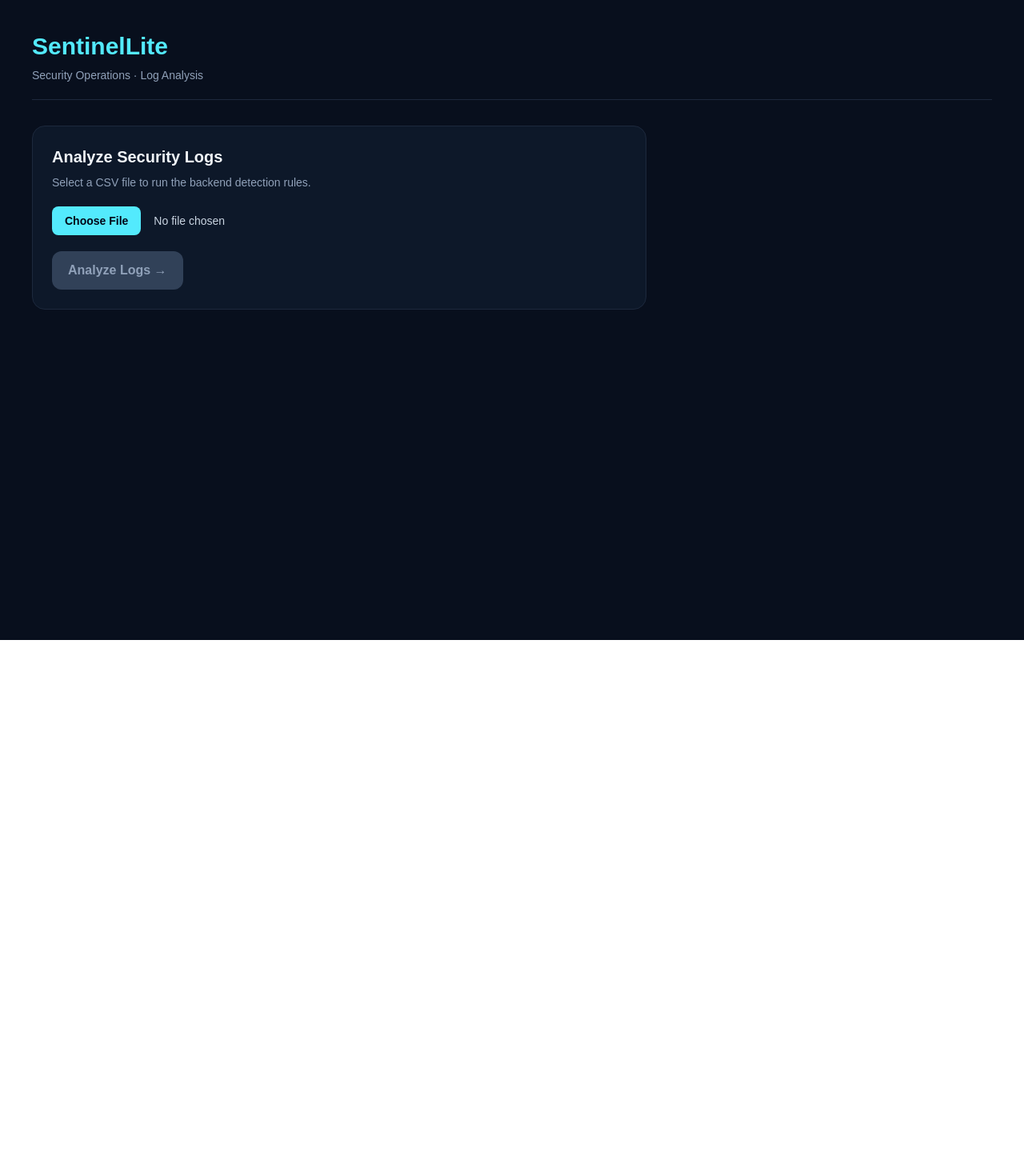
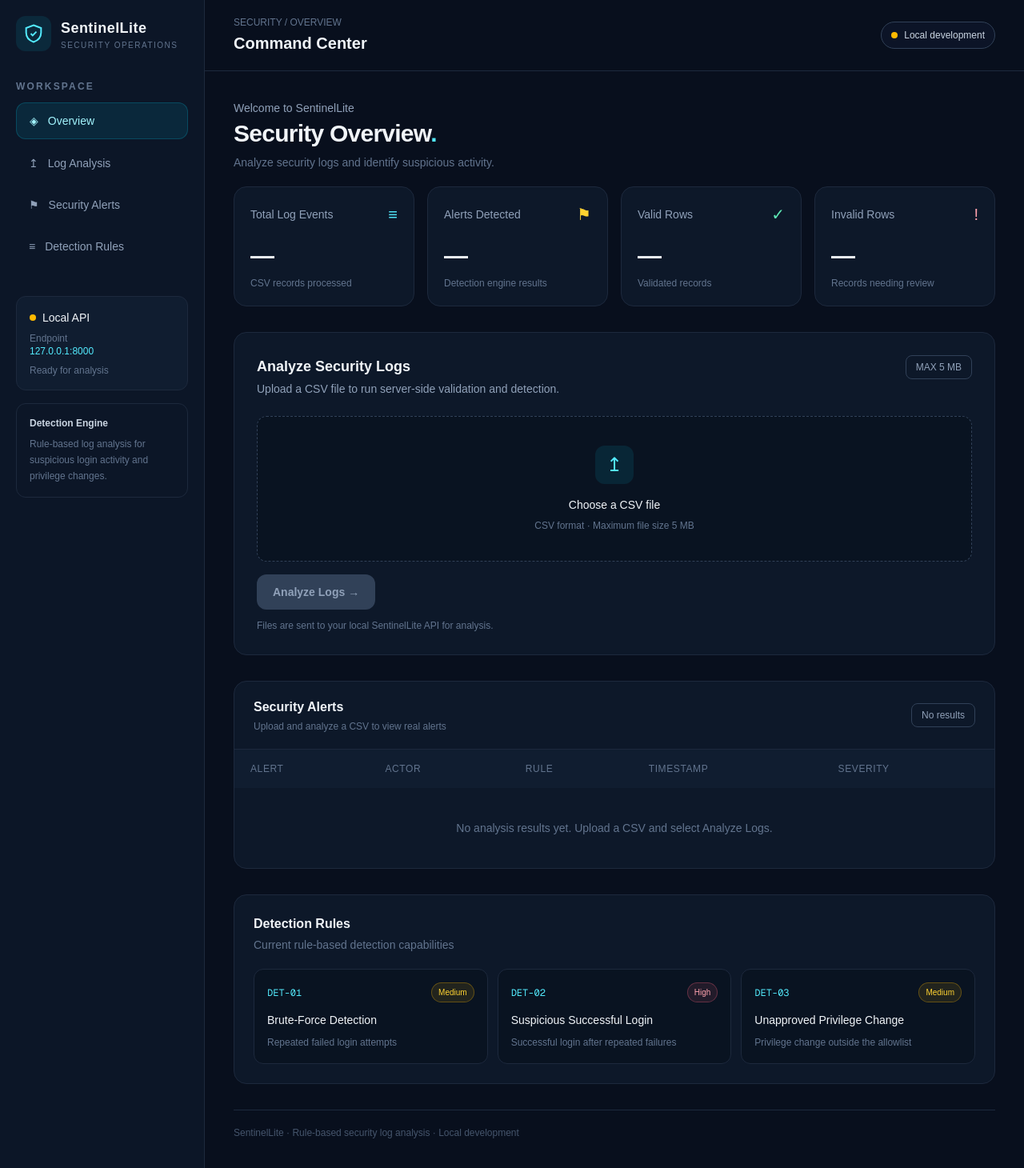
Before and after one commit to ramm46/YuvaIntern-Cybersecurity-Internship, a Next.js app in the folder 03_Practical_Implementation_Project/SentinelLite/frontend-app/: page / in a window 1280 px wide. Shown: the whole page at 80% size. Before the commit the page ends 800 px from the top, so only its background shows below. Built offline with nearby package versions, Linux system fonts and the light colour scheme.

Commit message:
Redesign SentinelLite security dashboard

```diff
--- a/03_Practical_Implementation_Project/SentinelLite/frontend-app/src/app/page.tsx
+++ b/03_Practical_Implementation_Project/SentinelLite/frontend-app/src/app/page.tsx
@@ -1,3 +1,4 @@
+
 "use client";
 
 import { useState } from "react";
@@ -21,11 +22,63 @@ type ApiResult = {
 const API_URL = "http://127.0.0.1:8000/api/analyze";
 const MAX_FILE_SIZE = 5 * 1024 * 1024;
 
+function field(
+  item: ApiAlert,
+  keys: string[],
+  fallback = "—",
+): string {
+  for (const key of keys) {
+    const value = item[key];
+    if (value !== undefined && value !== null && String(value).trim()) {
+      return String(value);
+    }
+  }
+  return fallback;
+}
+
+function severityClass(severity: string) {
+  const value = severity.toLowerCase();
+  if (value === "high" || value === "critical") {
+    return "border-rose-400/30 bg-rose-400/10 text-rose-300";
+  }
+  if (value === "low") {
+    return "border-cyan-400/30 bg-cyan-400/10 text-cyan-300";
+  }
+  return "border-amber-400/30 bg-amber-400/10 text-amber-300";
+}
+
+const rules = [
+  { id: "DET-01", title: "Brute-Force Detection", severity: "Medium", description: "Repeated failed login attempts" },
+  { id: "DET-02", title: "Suspicious Successful Login", severity: "High", description: "Successful login after repeated failures" },
+  { id: "DET-03", title: "Unapproved Privilege Change", severity: "Medium", description: "Privilege change outside the allowlist" },
+];
+
 export default function Home() {
   const [file, setFile] = useState<File | null>(null);
   const [result, setResult] = useState<ApiResult | null>(null);
   const [error, setError] = useState("");
   const [loading, setLoading] = useState(false);
+
+  function selectFile(selected: File | null) {
+    setError("");
+    setResult(null);
+
+    if (!selected) {
+      setFile(null);
+      return;
+    }
+    if (!selected.name.toLowerCase().endsWith(".csv")) {
+      setFile(null);
+      setError("Please select a CSV file.");
+      return;
+    }
+    if (selected.size > MAX_FILE_SIZE) {
+      setFile(null);
+      setError("File exceeds the 5 MB upload limit.");
+      return;
+    }
+    setFile(selected);
+  }
 
   async function analyzeLogs() {
     if (!file || loading) return;
@@ -35,166 +88,246 @@ export default function Home() {
     setResult(null);
 
     try {
-      const formData = new FormData();
-      formData.append("file", file);
+      const body = new FormData();
+      body.append("file", file);
 
       const response = await fetch(API_URL, {
         method: "POST",
-        body: formData,
+        body,
       });
 
-      const data = await response.json();
+      const data = await response.json().catch(() => null);
 
       if (!response.ok) {
         throw new Error(
-          typeof data.detail === "string"
+          typeof data?.detail === "string"
             ? data.detail
-            : `Request failed: ${response.status}`,
+            : `Analysis failed with HTTP ${response.status}.`,
         );
+      }
+
+      if (!data?.summary || !Array.isArray(data.alerts)) {
+        throw new Error("The API returned an unexpected response.");
       }
 
       setResult(data as ApiResult);
     } catch (err) {
       setError(
-        err instanceof Error
-          ? err.message
-          : "Unable to analyze the file.",
+        err instanceof TypeError
+          ? "Cannot connect to FastAPI. Make sure the backend is running at 127.0.0.1:8000."
+          : err instanceof Error
+            ? err.message
+            : "An unexpected error occurred.",
       );
     } finally {
       setLoading(false);
     }
   }
 
+  const alerts = result?.alerts ?? [];
+
+  const metrics = [
+    {
+      label: "Total Log Events",
+      value: result?.summary.total_rows ?? "—",
+      note: "CSV records processed",
+      icon: "≡",
+      color: "text-cyan-300",
+    },
+    {
+      label: "Alerts Detected",
+      value: result?.summary.alerts_detected ?? "—",
+      note: "Detection engine results",
+      icon: "⚑",
+      color: "text-amber-300",
+    },
+    {
+      label: "Valid Rows",
+      value: result?.summary.valid_rows ?? "—",
+      note: "Validated records",
+      icon: "✓",
+      color: "text-emerald-300",
+    },
+    {
+      label: "Invalid Rows",
+      value: result?.summary.invalid_rows ?? "—",
+      note: "Records needing review",
+      icon: "!",
+      color: "text-rose-300",
+    },
+  ];
+
   return (
-    <main className="min-h-screen bg-[#080f1d] p-5 text-slate-100 sm:p-10">
-      <header className="mb-8 border-b border-slate-800 pb-5">
-        <h1 className="text-3xl font-bold text-cyan-300">
-          SentinelLite
-        </h1>
-        <p className="mt-2 text-sm text-slate-400">
-          Security Operations · Log Analysis
-        </p>
-      </header>
+    <main className="min-h-screen bg-[#080f1d] text-slate-100 md:flex">
+      <aside className="border-b border-slate-800 bg-[#0c1627] p-5 md:min-h-screen md:w-64 md:border-b-0 md:border-r">
+        <div className="flex items-center gap-3">
+          <div className="flex h-11 w-11 items-center justify-center rounded-xl bg-cyan-400/10 text-cyan-300">
+            <svg viewBox="0 0 24 24" fill="none" stroke="currentColor" strokeWidth="1.7" className="h-7 w-7">
+              <path d="M12 3 20 6v5c0 5-3.5 8.5-8 10-4.5-1.5-8-5-8-10V6l8-3Z" />
+              <path d="m9 12 2 2 4-4" />
+            </svg>
+          </div>
+          <div>
+            <h1 className="text-lg font-bold tracking-wide">SentinelLite</h1>
+            <p className="text-[10px] tracking-[0.15em] text-slate-500">SECURITY OPERATIONS</p>
+          </div>
+        </div>
 
-      <section className="max-w-3xl rounded-2xl border border-slate-800 bg-[#0d1829] p-6">
-        <h2 className="text-xl font-semibold">Analyze Security Logs</h2>
-        <p className="mt-2 text-sm text-slate-400">
-          Select a CSV file to run the backend detection rules.
-        </p>
+        <p className="mb-3 mt-9 text-xs font-semibold uppercase tracking-[0.18em] text-slate-500">Workspace</p>
+        <nav className="space-y-2">
+          <a href="#overview" className="flex items-center gap-3 rounded-xl border border-cyan-400/20 bg-cyan-400/10 px-4 py-3 text-sm text-cyan-200">◈ <span>Overview</span></a>
+          <a href="#upload" className="flex items-center gap-3 rounded-xl px-4 py-3 text-sm text-slate-400 transition hover:bg-slate-800 hover:text-white">↥ <span>Log Analysis</span></a>
+          <a href="#alerts" className="flex items-center gap-3 rounded-xl px-4 py-3 text-sm text-slate-400 transition hover:bg-slate-800 hover:text-white">⚑ <span>Security Alerts</span></a>
+          <a href="#rules" className="flex items-center gap-3 rounded-xl px-4 py-3 text-sm text-slate-400 transition hover:bg-slate-800 hover:text-white">≡ <span>Detection Rules</span></a>
+        </nav>
 
-        <input
-          type="file"
-          accept=".csv,text/csv"
-          className="mt-5 block w-full text-sm text-slate-300 file:mr-4 file:rounded-lg file:border-0 file:bg-cyan-300 file:px-4 file:py-2 file:font-semibold file:text-slate-950"
-          onChange={(event) => {
-            const selected = event.target.files?.[0] ?? null;
-            setError("");
-            setResult(null);
+        <div className="mt-10 rounded-xl border border-slate-800 bg-[#101d30] p-4">
+          <div className="flex items-center gap-2 text-sm font-medium">
+            <span className={`h-2 w-2 rounded-full ${error ? "bg-rose-400" : result ? "bg-emerald-400" : "bg-amber-400"}`} />
+            Local API
+          </div>
+          <p className="mt-2 text-xs text-slate-500">Endpoint</p>
+          <p className="break-all text-xs text-cyan-300">127.0.0.1:8000</p>
+          <p className="mt-2 text-xs text-slate-500">{result ? "Analysis completed" : error ? "Check connection or input" : "Ready for analysis"}</p>
+        </div>
 
-            if (selected && !selected.name.toLowerCase().endsWith(".csv")) {
-              setFile(null);
-              setError("Please select a CSV file.");
-            } else if (selected && selected.size > MAX_FILE_SIZE) {
-              setFile(null);
-              setError("Maximum file size is 5 MB.");
-            } else {
-              setFile(selected);
-            }
-          }}
-        />
+        <div className="mt-4 rounded-xl border border-slate-800 p-4">
+          <p className="text-xs font-semibold text-slate-300">Detection Engine</p>
+          <p className="mt-2 text-xs leading-5 text-slate-500">Rule-based log analysis for suspicious login activity and privilege changes.</p>
+        </div>
+      </aside>
 
-        {file && (
-          <p className="mt-3 text-sm text-cyan-200">
-            Selected: {file.name}
-          </p>
-        )}
+      <section className="min-w-0 flex-1">
+        <header className="flex flex-wrap items-center justify-between gap-4 border-b border-slate-800 px-6 py-5 lg:px-9">
+          <div>
+            <p className="text-xs text-slate-500">SECURITY / OVERVIEW</p>
+            <h2 className="mt-1 text-xl font-semibold">Command Center</h2>
+          </div>
+          <div className="flex items-center gap-2 rounded-full border border-slate-700 bg-slate-900/70 px-3 py-2 text-xs text-slate-300">
+            <span className={`h-2 w-2 rounded-full ${result ? "bg-emerald-400" : "bg-amber-400"}`} />
+            {result ? "Analysis complete" : "Local development"}
+          </div>
+        </header>
 
-        <button
-          type="button"
-          onClick={analyzeLogs}
-          disabled={!file || loading}
-          className="mt-5 rounded-xl bg-cyan-300 px-5 py-3 font-semibold text-slate-950 hover:bg-cyan-200 disabled:cursor-not-allowed disabled:bg-slate-700 disabled:text-slate-400"
-        >
-          {loading ? "Analyzing..." : "Analyze Logs →"}
-        </button>
+        <div className="space-y-8 p-5 sm:p-7 lg:p-9">
+          <section id="overview">
+            <div className="mb-5">
+              <p className="text-sm text-slate-400">Welcome to SentinelLite</p>
+              <h3 className="mt-1 text-2xl font-bold tracking-tight sm:text-3xl">Security Overview<span className="text-cyan-300">.</span></h3>
+              <p className="mt-2 text-sm text-slate-500">Analyze security logs and identify suspicious activity.</p>
+            </div>
 
-        {error && (
-          <p role="alert" className="mt-4 rounded-lg bg-rose-950 p-4 text-sm text-rose-200">
-            {error}
-          </p>
-        )}
-      </section>
-
-      {result && (
-        <>
-          <section className="mt-8 grid gap-4 sm:grid-cols-2 xl:grid-cols-4">
-            {[
-              ["Total Events", result.summary.total_rows],
-              ["Alerts", result.summary.alerts_detected],
-              ["Valid Rows", result.summary.valid_rows],
-              ["Invalid Rows", result.summary.invalid_rows],
-            ].map(([label, value]) => (
-              <article
-                key={String(label)}
-                className="rounded-xl border border-slate-800 bg-[#0d1829] p-5"
-              >
-                <p className="text-sm text-slate-400">{label}</p>
-                <p className="mt-3 text-3xl font-bold text-cyan-200">
-                  {value}
-                </p>
-              </article>
-            ))}
+            <div className="grid gap-4 sm:grid-cols-2 xl:grid-cols-4">
+              {metrics.map((metric) => (
+                <article key={metric.label} className="rounded-2xl border border-slate-800 bg-[#0d1829] p-5 transition hover:border-slate-700">
+                  <div className="flex items-center justify-between">
+                    <p className="text-sm text-slate-400">{metric.label}</p>
+                    <span className={`text-xl ${metric.color}`}>{metric.icon}</span>
+                  </div>
+                  <p className="mt-5 text-3xl font-semibold">{metric.value}</p>
+                  <p className="mt-2 text-xs text-slate-500">{metric.note}</p>
+                </article>
+              ))}
+            </div>
           </section>
 
-          <section className="mt-8 overflow-x-auto rounded-2xl border border-slate-800 bg-[#0d1829] p-5">
-            <h2 className="mb-4 text-xl font-semibold">Security Alerts</h2>
+          <section id="upload" className="rounded-2xl border border-slate-800 bg-[#0d1829] p-5 sm:p-7">
+            <div className="flex flex-wrap items-start justify-between gap-3">
+              <div>
+                <h3 className="text-lg font-semibold">Analyze Security Logs</h3>
+                <p className="mt-1 text-sm text-slate-400">Upload a CSV file to run server-side validation and detection.</p>
+              </div>
+              <span className="rounded-lg border border-slate-700 px-3 py-1.5 text-xs text-slate-400">MAX 5 MB</span>
+            </div>
 
-            {result.alerts.length === 0 ? (
-              <p className="text-sm text-slate-400">
-                No security alerts detected.
-              </p>
-            ) : (
-              <table className="w-full min-w-[600px] text-left text-sm">
-                <thead className="text-slate-400">
+            <label className="mt-6 flex cursor-pointer flex-col items-center rounded-xl border border-dashed border-slate-700 bg-[#091321] px-5 py-9 text-center transition hover:border-cyan-400/60 hover:bg-cyan-400/[0.03]">
+              <span className="flex h-12 w-12 items-center justify-center rounded-xl bg-cyan-400/10 text-2xl text-cyan-300">↥</span>
+              <span className="mt-4 break-all text-sm font-medium">{file ? file.name : "Choose a CSV file"}</span>
+              <span className="mt-2 text-xs text-slate-500">{file ? `${(file.size / 1024).toFixed(1)} KB selected` : "CSV format · Maximum file size 5 MB"}</span>
+              <input type="file" accept=".csv,text/csv" className="sr-only" disabled={loading} onChange={(event) => selectFile(event.target.files?.[0] ?? null)} />
+            </label>
+
+            {error && <div role="alert" className="mt-4 rounded-xl border border-rose-400/20 bg-rose-400/10 px-4 py-3 text-sm text-rose-200">{error}</div>}
+            {result && <div role="status" className="mt-4 rounded-xl border border-emerald-400/20 bg-emerald-400/10 px-4 py-3 text-sm text-emerald-200">Analysis completed successfully for {result.filename}.</div>}
+
+            <button type="button" onClick={analyzeLogs} disabled={!file || loading} className="mt-4 w-full rounded-xl bg-cyan-300 px-5 py-3 text-sm font-semibold text-slate-950 transition hover:bg-cyan-200 disabled:cursor-not-allowed disabled:bg-slate-700 disabled:text-slate-400 sm:w-auto">
+              {loading ? "Analyzing logs…" : "Analyze Logs →"}
+            </button>
+            <p className="mt-3 text-xs text-slate-500">Files are sent to your local SentinelLite API for analysis.</p>
+          </section>
+
+          <section id="alerts" className="overflow-hidden rounded-2xl border border-slate-800 bg-[#0d1829]">
+            <div className="flex flex-wrap items-center justify-between gap-3 border-b border-slate-800 px-5 py-5 sm:px-6">
+              <div>
+                <h3 className="font-semibold">Security Alerts</h3>
+                <p className="mt-1 text-xs text-slate-500">{result ? "Detection engine results for the uploaded CSV" : "Upload and analyze a CSV to view real alerts"}</p>
+              </div>
+              <span className="rounded-lg border border-slate-700 px-3 py-1.5 text-xs text-slate-400">{result ? `${alerts.length} alerts` : "No results"}</span>
+            </div>
+
+            <div className="overflow-x-auto">
+              <table className="w-full min-w-[700px] text-left text-sm">
+                <thead className="bg-[#101d30] text-xs uppercase tracking-wider text-slate-500">
                   <tr>
-                    <th className="p-3">Rule</th>
-                    <th className="p-3">Actor</th>
-                    <th className="p-3">Severity</th>
-                    <th className="p-3">Details</th>
+                    <th className="px-5 py-4 font-medium">Alert</th>
+                    <th className="px-5 py-4 font-medium">Actor</th>
+                    <th className="px-5 py-4 font-medium">Rule</th>
+                    <th className="px-5 py-4 font-medium">Timestamp</th>
+                    <th className="px-5 py-4 font-medium">Severity</th>
                   </tr>
                 </thead>
-                <tbody>
-                  {result.alerts.map((alert, index) => (
-                    <tr key={index} className="border-t border-slate-800">
-                      <td className="p-3">
-                        {String(alert.rule_id ?? alert.rule ?? alert.rule_code ?? "—")}
-                      </td>
-                      <td className="p-3">
-                        {String(alert.actor ?? alert.username ?? "—")}
-                      </td>
-                      <td className="p-3">
-                        {String(alert.severity ?? alert.level ?? "—")}
-                      </td>
-                      <td className="p-3">
-                        {String(alert.description ?? alert.message ?? alert.title ?? "Detection triggered")}
-                      </td>
-                    </tr>
-                  ))}
+                <tbody className="divide-y divide-slate-800/80">
+                  {alerts.map((alert, index) => {
+                    const title = field(alert, ["title", "name", "description", "message"], "Suspicious activity detected");
+                    const severity = field(alert, ["severity", "level", "risk"], "Medium");
+                    return (
+                      <tr key={`${field(alert, ["rule_id", "rule", "rule_code"], "alert")}-${index}`} className="transition hover:bg-slate-800/30">
+                        <td className="px-5 py-4">
+                          <p className="font-medium text-slate-200">{title}</p>
+                          <p className="mt-1 text-xs text-slate-500">{field(alert, ["id", "alert_id"], `ALT-${String(index + 1).padStart(3, "0")}`)}</p>
+                        </td>
+                        <td className="px-5 py-4 font-mono text-slate-300">{field(alert, ["actor", "username", "user"])}</td>
+                        <td className="px-5 py-4"><span className="rounded-md border border-slate-700 px-2 py-1 text-xs text-slate-300">{field(alert, ["rule_id", "rule", "rule_code", "detection_id"])}</span></td>
+                        <td className="px-5 py-4 text-slate-400">{field(alert, ["timestamp", "time", "event_time", "detected_at"])}</td>
+                        <td className="px-5 py-4"><span className={`rounded-full border px-2.5 py-1 text-xs font-medium ${severityClass(severity)}`}>{severity}</span></td>
+                      </tr>
+                    );
+                  })}
+                  {result && alerts.length === 0 && <tr><td colSpan={5} className="px-5 py-10 text-center text-sm text-slate-500">No security alerts detected in this CSV.</td></tr>}
+                  {!result && <tr><td colSpan={5} className="px-5 py-10 text-center text-sm text-slate-500">No analysis results yet. Upload a CSV and select Analyze Logs.</td></tr>}
                 </tbody>
               </table>
-            )}
+            </div>
           </section>
 
-          {result.invalid_rows.length > 0 && (
-            <section className="mt-8 rounded-2xl border border-rose-900 bg-[#0d1829] p-5">
-              <h2 className="font-semibold text-rose-200">Invalid Rows</h2>
-              <pre className="mt-3 overflow-auto whitespace-pre-wrap text-xs text-slate-300">
-                {JSON.stringify(result.invalid_rows, null, 2)}
-              </pre>
+          {result && result.invalid_rows.length > 0 && (
+            <section className="rounded-2xl border border-rose-400/20 bg-[#0d1829] p-5 sm:p-6">
+              <h3 className="font-semibold text-rose-200">Invalid Rows</h3>
+              <p className="mt-1 text-sm text-slate-400">{result.invalid_rows.length} record(s) need review.</p>
+              <pre className="mt-4 max-h-64 overflow-auto whitespace-pre-wrap break-words rounded-xl bg-[#091321] p-4 text-xs text-slate-300">{JSON.stringify(result.invalid_rows, null, 2)}</pre>
             </section>
           )}
-        </>
-      )}
+
+          <section id="rules" className="rounded-2xl border border-slate-800 bg-[#0d1829] p-5 sm:p-6">
+            <h3 className="font-semibold">Detection Rules</h3>
+            <p className="mt-1 text-sm text-slate-500">Current rule-based detection capabilities</p>
+            <div className="mt-5 grid gap-3 md:grid-cols-3">
+              {rules.map((rule) => (
+                <article key={rule.id} className="rounded-xl border border-slate-800 bg-[#091321] p-4">
+                  <div className="flex items-center justify-between gap-2">
+                    <p className="font-mono text-xs text-cyan-300">{rule.id}</p>
+                    <span className={`rounded-full border px-2 py-1 text-[10px] ${severityClass(rule.severity)}`}>{rule.severity}</span>
+                  </div>
+                  <p className="mt-3 text-sm font-medium">{rule.title}</p>
+                  <p className="mt-2 text-xs leading-5 text-slate-500">{rule.description}</p>
+                </article>
+              ))}
+            </div>
+          </section>
+
+          <footer className="border-t border-slate-800 pt-5 text-xs text-slate-600">SentinelLite · Rule-based security log analysis · Local development</footer>
+        </div>
+      </section>
     </main>
   );
 }
```
